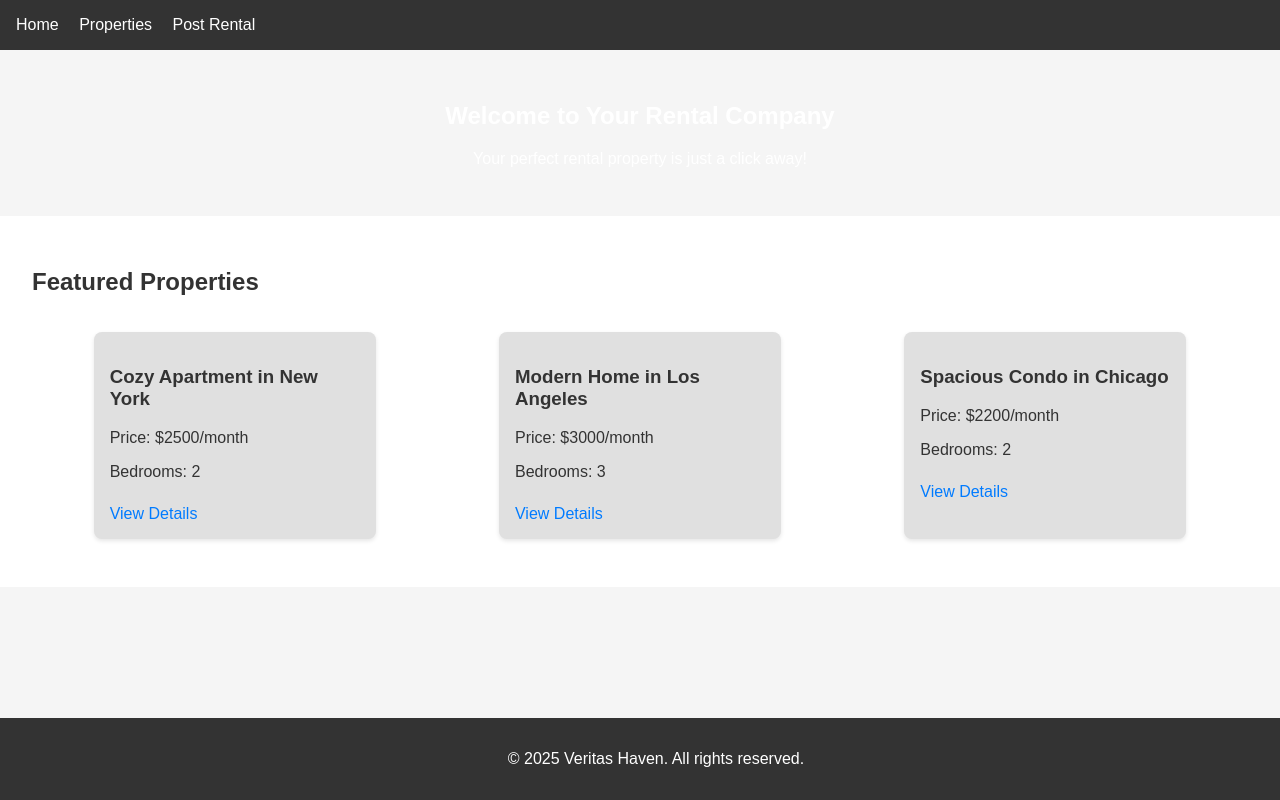
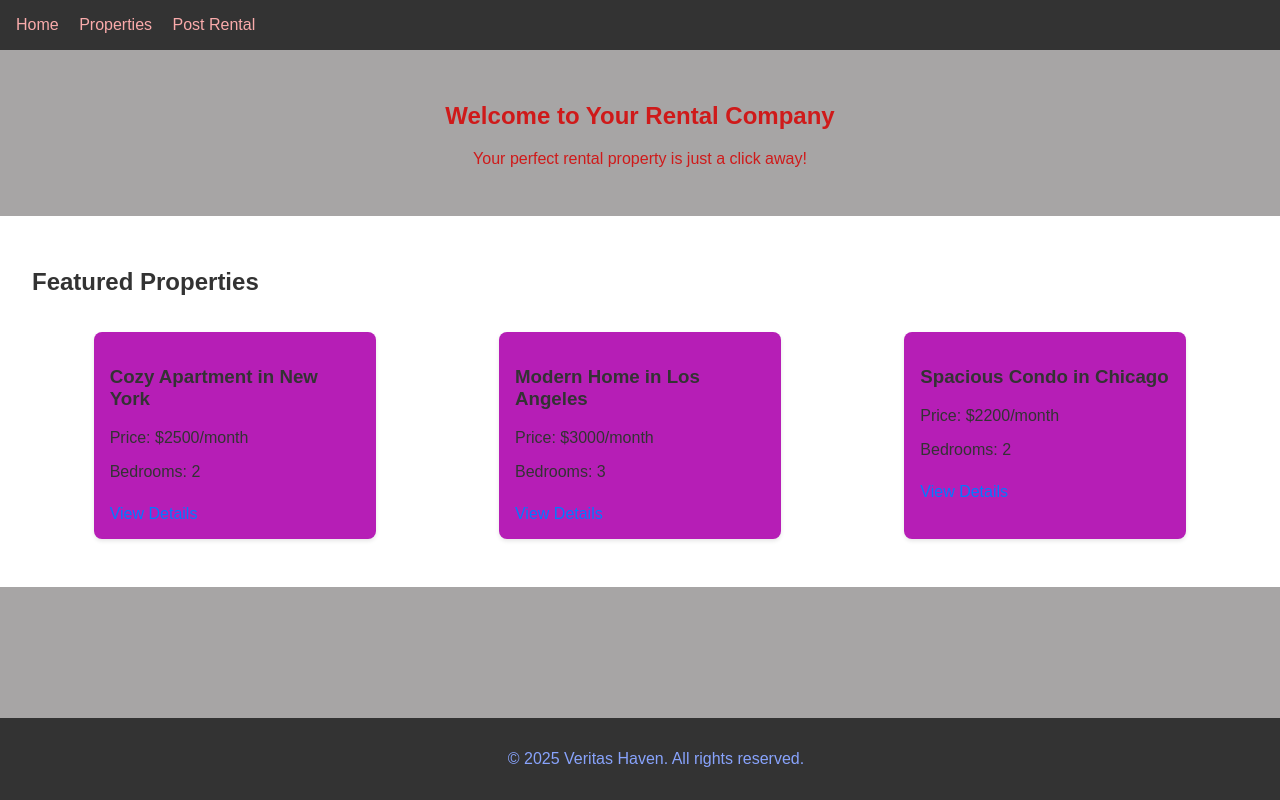
Before and after one commit to rajatraina747/rainacorp, a plain HTML site: page haven/index.html in a window 1280 px wide. Drawn offline with Linux system fonts and the light colour scheme.

Commit message:
haven test

```diff
--- a/haven/style.css
+++ b/haven/style.css
@@ -3,18 +3,18 @@ body {
     font-family: Arial, sans-serif;
     margin: 0;
     padding: 0;
-    background-color: #f5f5f5;
+    background-color: #a7a5a5;
     color: #333;
   }
 
   header {
     background-color: #333;
-    color: white;
+    color: #ffffff;
     padding: 1rem;
   }
 
   nav a {
-    color: white;
+    color: #faabab;
     margin-right: 1rem;
     text-decoration: none;
   }
@@ -25,7 +25,7 @@ body {
 
   footer {
     background-color: #333;
-    color: white;
+    color: #88a3fc;
     text-align: center;
     padding: 1rem;
     position: fixed;
@@ -39,7 +39,7 @@ body {
     padding: 2rem;
     background: url('hero.jpg') no-repeat center center;
     background-size: cover;
-    color: white;
+    color: #cf1a1a;
     text-align: center;
   }
 
@@ -55,7 +55,7 @@ body {
   }
 
   .property-card {
-    background-color: #e0e0e0;
+    background-color: #b61eb6;
     border-radius: 8px;
     padding: 1rem;
     margin: 1rem;
```
